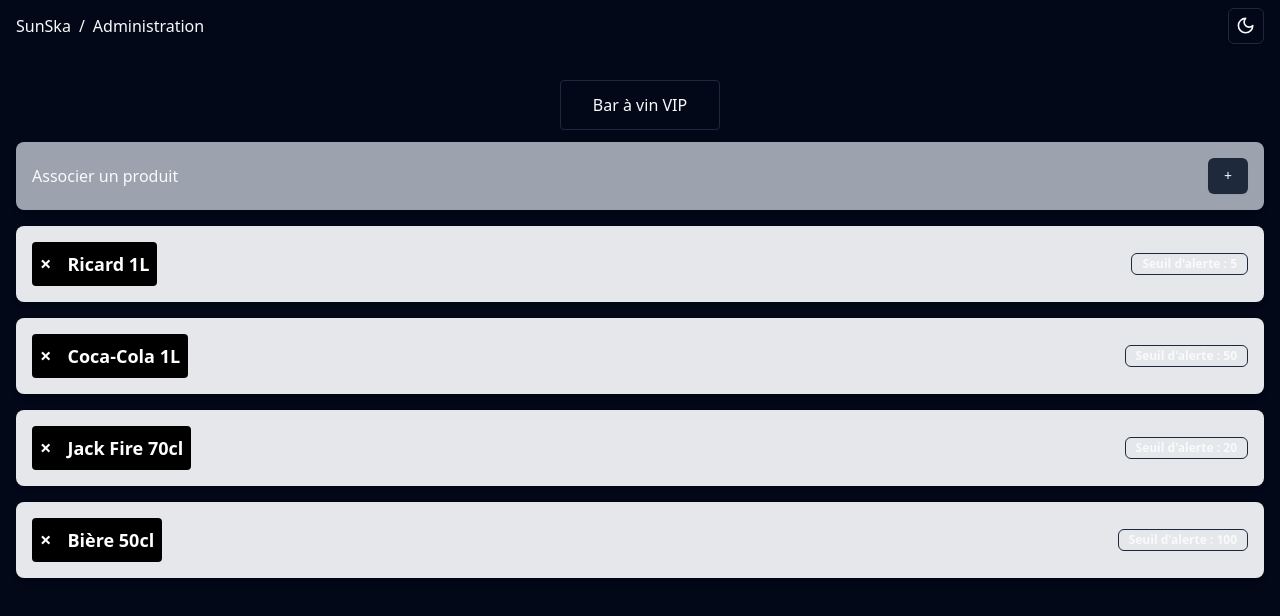
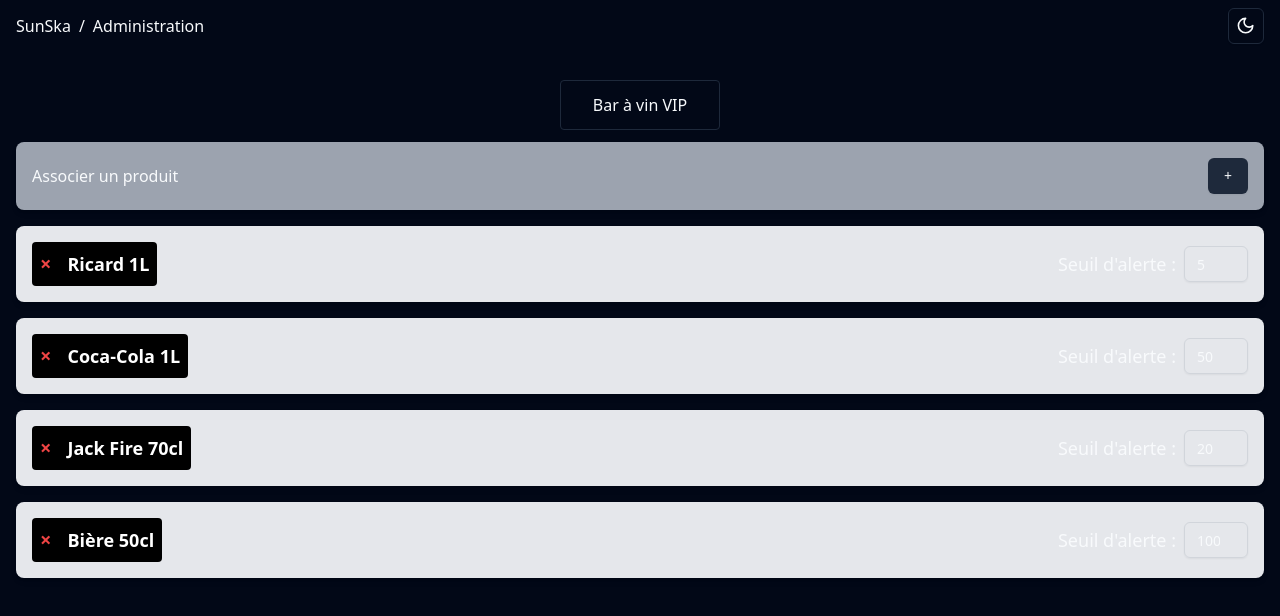
Before and after one commit to yanisMX/SunSka-front, a React (Vite) app: page /barsettings in a window 1280 px wide. Shown: the top 616 px of the page. Built offline with nearby package versions, Linux system fonts and the light colour scheme.

Commit message:
add logic for seuil

```diff
--- a/src/pages/BarProductPage.tsx
+++ b/src/pages/BarProductPage.tsx
@@ -1,11 +1,10 @@
 import HeaderBar from "../components/HeaderBar.tsx";
-import { Button } from "../components/ui/button.tsx";
+import {Button} from "../components/ui/button.tsx";
 import Modal from "../components/Modal.tsx";
-import { Input } from "../components/ui/input.tsx";
-import { useState } from "react";
-import { toast } from "sonner";
-import { Badge } from "../components/ui/badge.tsx";
-import { Select, SelectTrigger, SelectContent, SelectItem } from "../components/ui/select";
+import {Input} from "../components/ui/input.tsx";
+import {useState} from "react";
+import {toast} from "sonner";
+import {Select, SelectTrigger, SelectContent, SelectItem} from "../components/ui/select";
 
 
 const BarProductPage = () => {
@@ -13,10 +12,10 @@ const BarProductPage = () => {
     const [selectedProduct, setSelectedProduct] = useState<string>("");
     const [productSeuil, setProductSeuil] = useState<number | undefined>(undefined);
     const [productsBar, setProductsBar] = useState([
-        { name: 'Ricard 1L', quantity: 10, status: '', seuil: 5 },
-        { name: 'Coca-Cola 1L', quantity: 100, status: '', seuil: 50 },
-        { name: 'Jack Fire 70cl', quantity: 50, status: '', seuil: 20 },
-        { name: 'Bière 50cl', quantity: 120, status: '', seuil: 100 },
+        {name: 'Ricard 1L', quantity: 10, status: '', seuil: 5},
+        {name: 'Coca-Cola 1L', quantity: 100, status: '', seuil: 50},
+        {name: 'Jack Fire 70cl', quantity: 50, status: '', seuil: 20},
+        {name: 'Bière 50cl', quantity: 120, status: '', seuil: 100},
     ]);
 
     const handleAddProduct = () => {
@@ -25,7 +24,7 @@ const BarProductPage = () => {
                 description: "Veuillez sélectionner un produit et définir un seuil",
             });
         } else {
-            const newProduct = { name: selectedProduct, quantity: 0, status: '', seuil: productSeuil };
+            const newProduct = {name: selectedProduct, quantity: 0, status: '', seuil: productSeuil};
             setProductsBar([...productsBar, newProduct]);
             setShowModal(false);
             setSelectedProduct("");
@@ -41,12 +40,43 @@ const BarProductPage = () => {
         setProductsBar(newProducts);
         toast.success("Succès", {
             description: "Le produit a bien été supprimé",
+            duration: 3000,
         });
     }
+    const validateNewSeuil = (prodName: string) => {
+        const index = productsBar.findIndex((product) => product.name === prodName);
+        if (index !== -1) {
+            const newSeuil = productsBar[index].seuil;
+            if (newSeuil === undefined) {
+                toast.error("Erreur", {
+                    description: "Le seuil ne peut pas être vide",
+                });
+                return false;
+            } else if (newSeuil < 0) {
+                toast.error("Erreur", {
+                    description: "Le seuil ne peut pas être négatif",
+                });
+                return false;
+            }
+            return true;
+        }
+    }
+    const handleSeuilChange = (index: number, newSeuil: number) => {
+        const newProducts = productsBar.map((product, i) =>
+            i === index ? { ...product, seuil: newSeuil } : product
+        );
+        setProductsBar(newProducts);
+        const prodName = productsBar[index].name;
+        validateNewSeuil(prodName);
+        toast.success("Succès", {
+            description: `Le seuil pour ${prodName} a bien été modifié`,
+            duration:1500
+        });
+    };
 
     return (
         <>
-            <HeaderBar barName={"Administration"} />
+            <HeaderBar barName={"Administration"}/>
             <div className="p-4">
 
                 <div className={"m-3 flex justify-center"}>
@@ -90,14 +120,24 @@ const BarProductPage = () => {
                 {productsBar.map((product, index) => (
                     <div key={index} className="p-4 rounded-lg shadow-md mb-4 flex justify-between bg-gray-200">
                         <div className="flex items-center space-x-4 rounded bg-black p-2">
-                            <button className="text-white font-bold text-xl" onClick={() => handleDeleteProduct(index)}>×</button>
+                            <button className="text-red-500 font-bold text-xl"
+                                    onClick={() => handleDeleteProduct(index)}>×
+                            </button>
                             <div className="text-lg font-semibold text-white">
                                 {product.name}
                             </div>
                         </div>
                         <div className="flex items-center space-x-4">
+                            <div className="text-lg flex items-center">
+                                <span className="mr-2">Seuil d'alerte :</span>
+                                <Input
+                                    type="number"
+                                    value={product.seuil}
+                                    onChange={(e) => handleSeuilChange(index, Number(e.target.value))}
+                                    className="w-16 rounded-md border-gray-300 shadow-sm focus:border-indigo-500 focus:ring focus:ring-indigo-200 focus:ring-opacity-50"
+                                />
 
-                            <Badge variant="outline" className="ml-2">Seuil d'alerte : {product.seuil}</Badge>
+                            </div>
                         </div>
                     </div>
                 ))}
```
